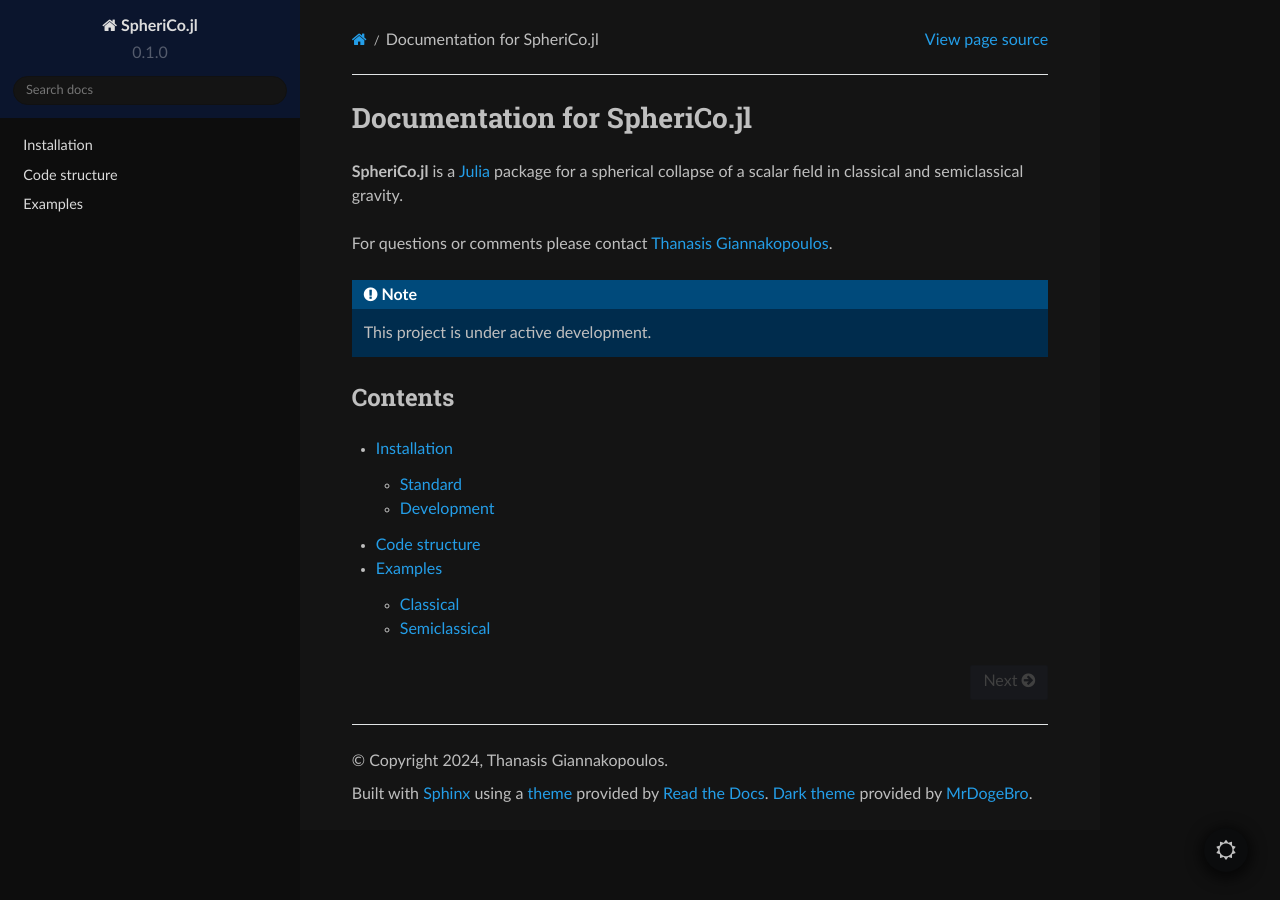
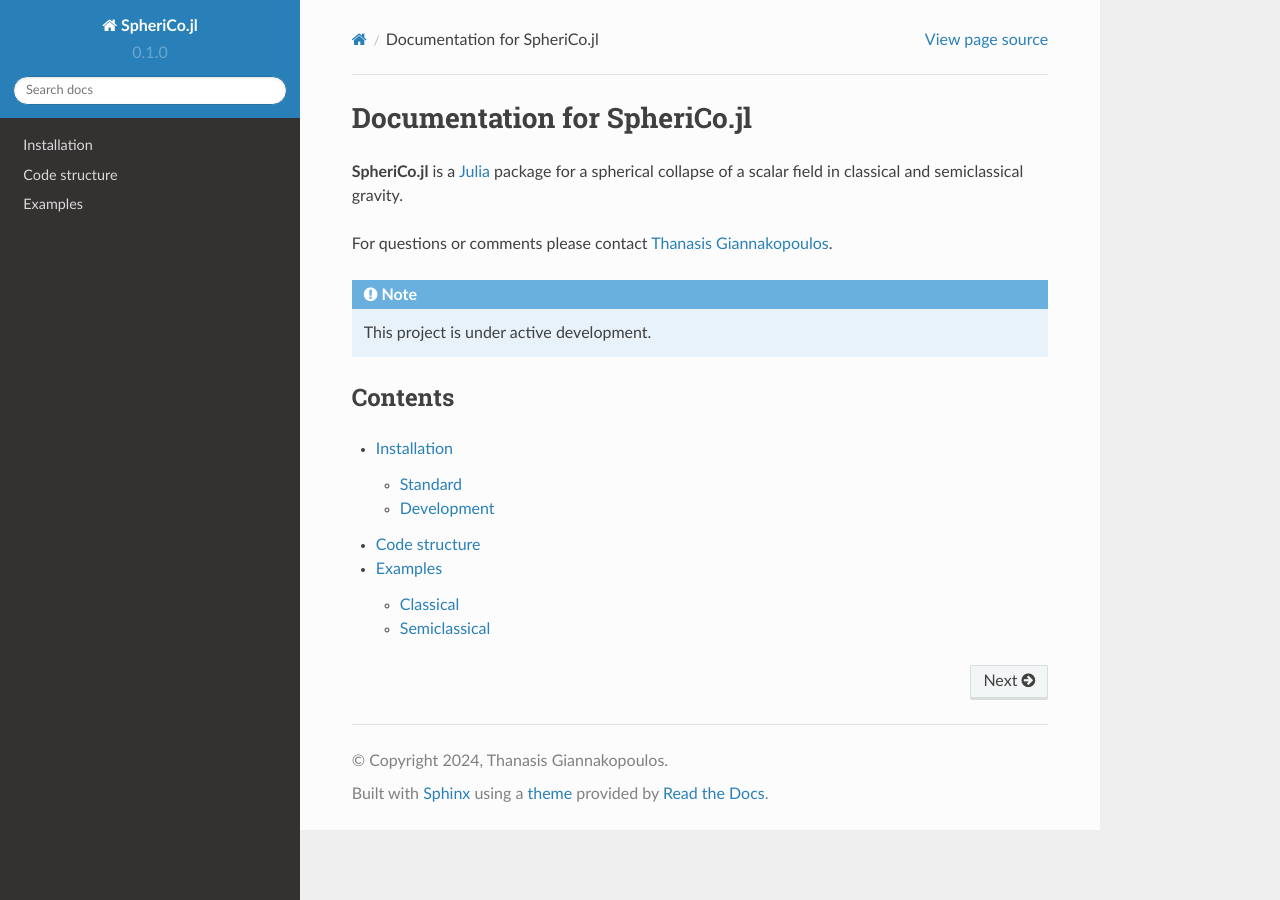
Before and after one commit to ThanasisGiannakopoulos/SpheriCo.jl, a Sphinx documentation site: the page built from docs/source/index.rst, in a window 1280 px wide. Built offline with Sphinx 7.4.7 and the Read the Docs theme 2.0.0, drawn with Linux system fonts in a browser that asks for light colours.

Commit message:
darkmode failed, remove
Signed-off-by: thanasis@Dobby <giannakopoulos.th@gmail.com>

```diff
--- a/docs/source/conf.py
+++ b/docs/source/conf.py
@@ -17,7 +17,6 @@ extensions = [
     'sphinx.ext.autodoc',
     'sphinx.ext.autosummary',
     'sphinx.ext.intersphinx',
-    'sphinx_rtd_dark_mode',
 ]
 
 intersphinx_mapping = {
```
